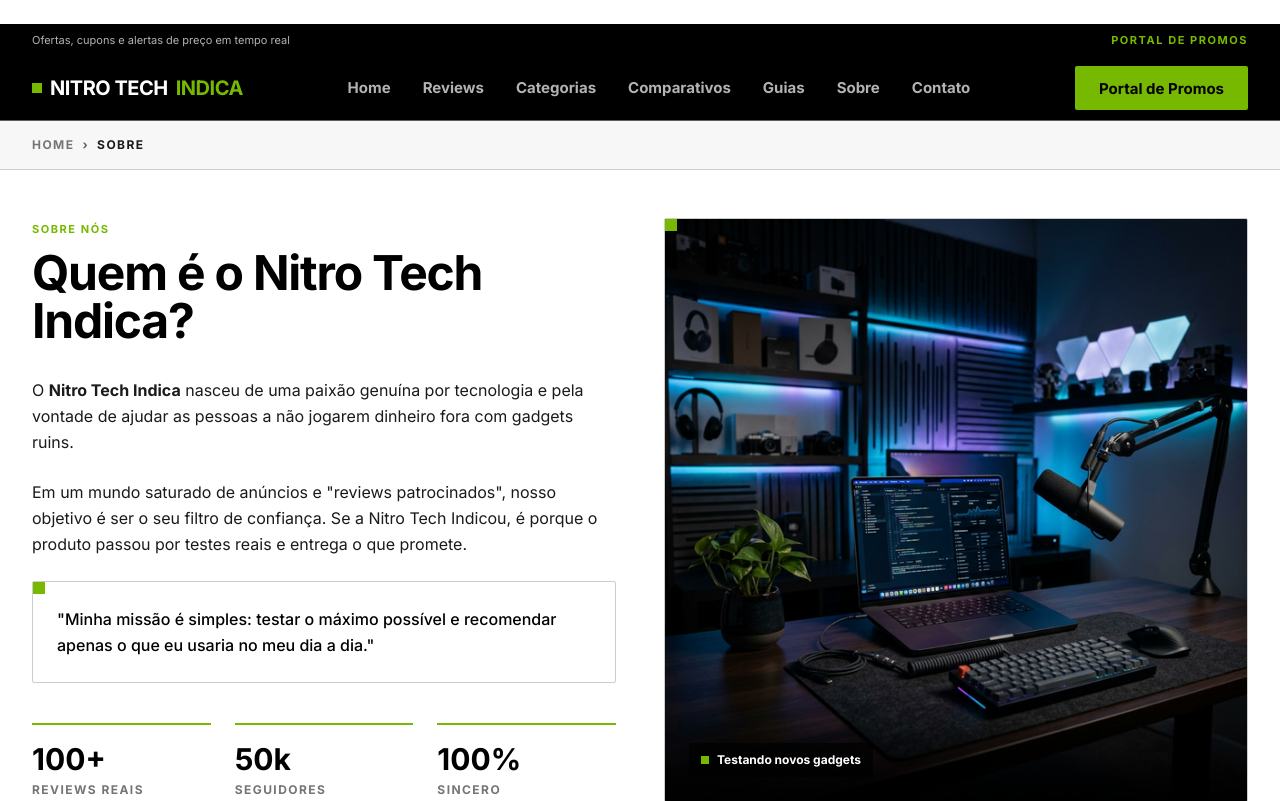
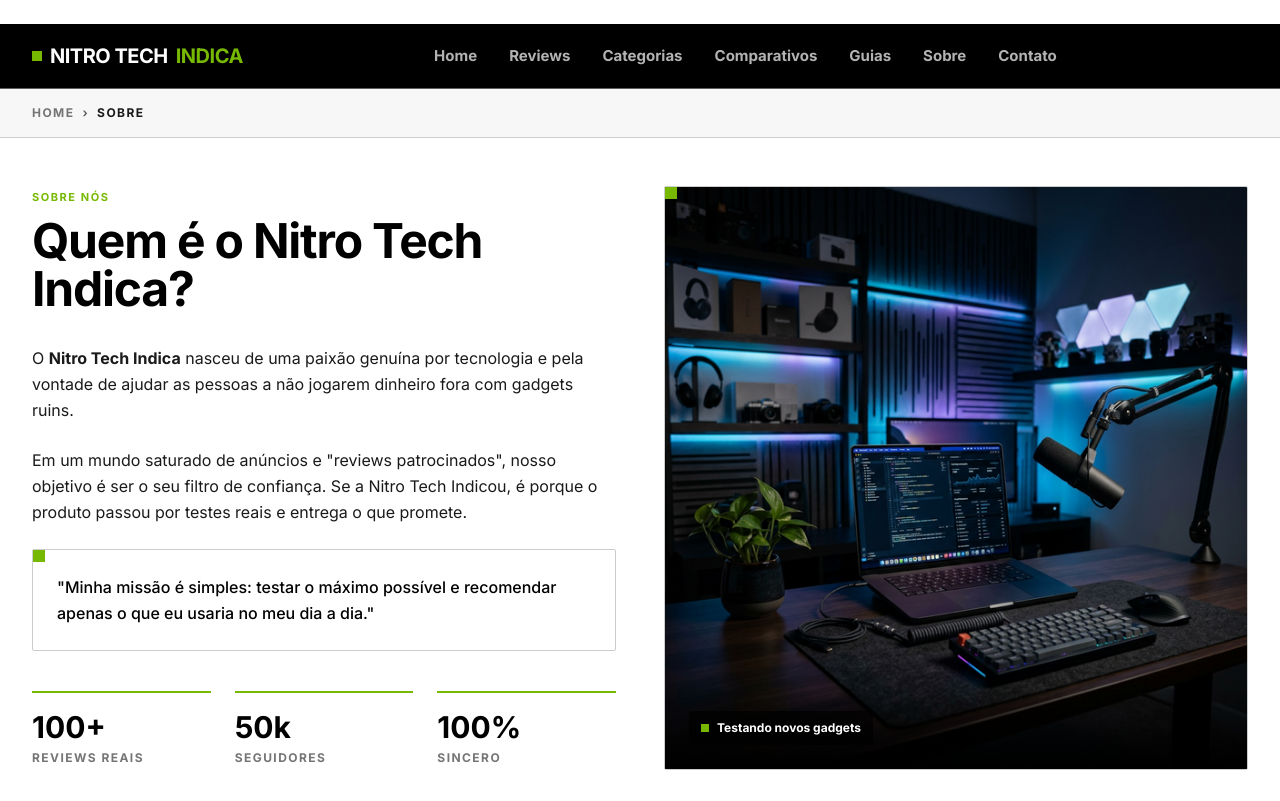
Before and after one commit to andresperes33/blog, a Django app: page /sobre/ in a window 1280 px wide. Shown: the top 801 px of the page. Run offline with Django 5.2, Linux system fonts and the light colour scheme; some libraries are stand-ins or nearby versions.

Commit message:
feat: remove portal de promos do cabecalho

```diff
--- a/templates/base.html
+++ b/templates/base.html
@@ -105,21 +105,8 @@
                     <a href="{% url 'reviews:terms' %}" class="block px-3 py-2.5 font-bold hover:bg-white/10 transition-colors">Termos</a>
                 </div>
             </div>
-            <a href="https://www.nitrotech.store/promos/" target="_blank" rel="noopener noreferrer"
-                class="btn-primary w-full">Portal de Promos</a>
         </nav>
     </aside>
-
-    <!-- Utility Bar -->
-    <div class="bg-black text-white text-[11px] leading-none">
-        <div class="max-w-content mx-auto px-4 sm:px-6 lg:px-8 h-8 flex items-center justify-between">
-            <span class="text-white/70">Ofertas, cupons e alertas de preço em tempo real</span>
-            <a href="https://www.nitrotech.store/promos/" target="_blank" rel="noopener noreferrer"
-                class="font-bold uppercase tracking-[0.14em] text-primary hover:text-accent-pale transition-colors">
-                Portal de Promos
-            </a>
-        </div>
-    </div>
 
     <!-- Primary Nav -->
     <nav class="sticky top-0 z-30 bg-black text-white border-b border-hairline-strong">
@@ -140,8 +127,6 @@
             </div>
 
             <div class="flex items-center gap-4">
-                <a href="https://www.nitrotech.store/promos/" target="_blank" rel="noopener noreferrer"
-                    class="hidden sm:inline-flex btn-primary">Portal de Promos</a>
                 <button id="mobile-menu-btn" class="lg:hidden w-11 h-11 flex items-center justify-center hover:bg-white/10 transition-colors" aria-label="Abrir menu">
                     <svg class="w-6 h-6" fill="none" viewBox="0 0 24 24" stroke="currentColor">
                         <path stroke-linecap="round" stroke-linejoin="round" stroke-width="2" d="M4 6h16M4 12h16M4 18h16" />
```
